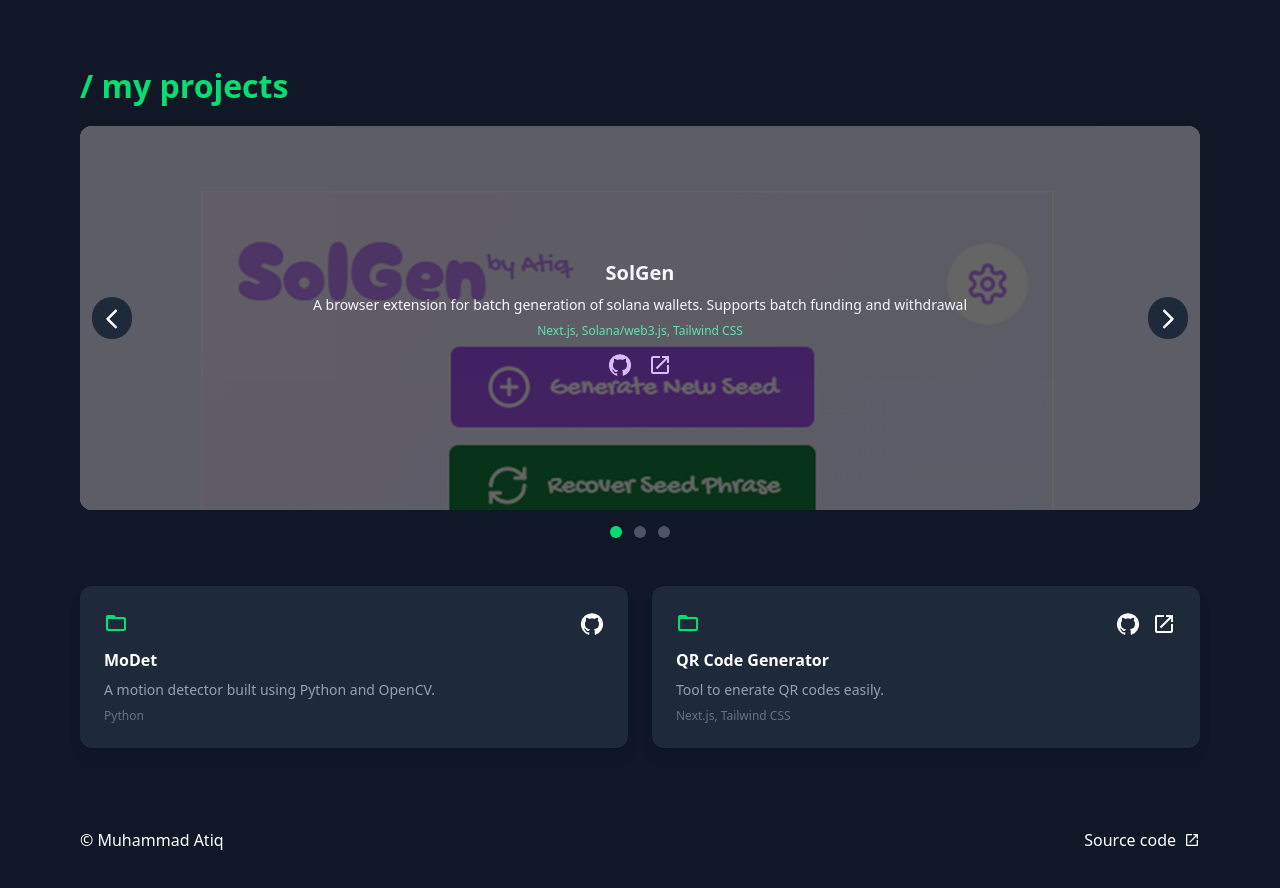
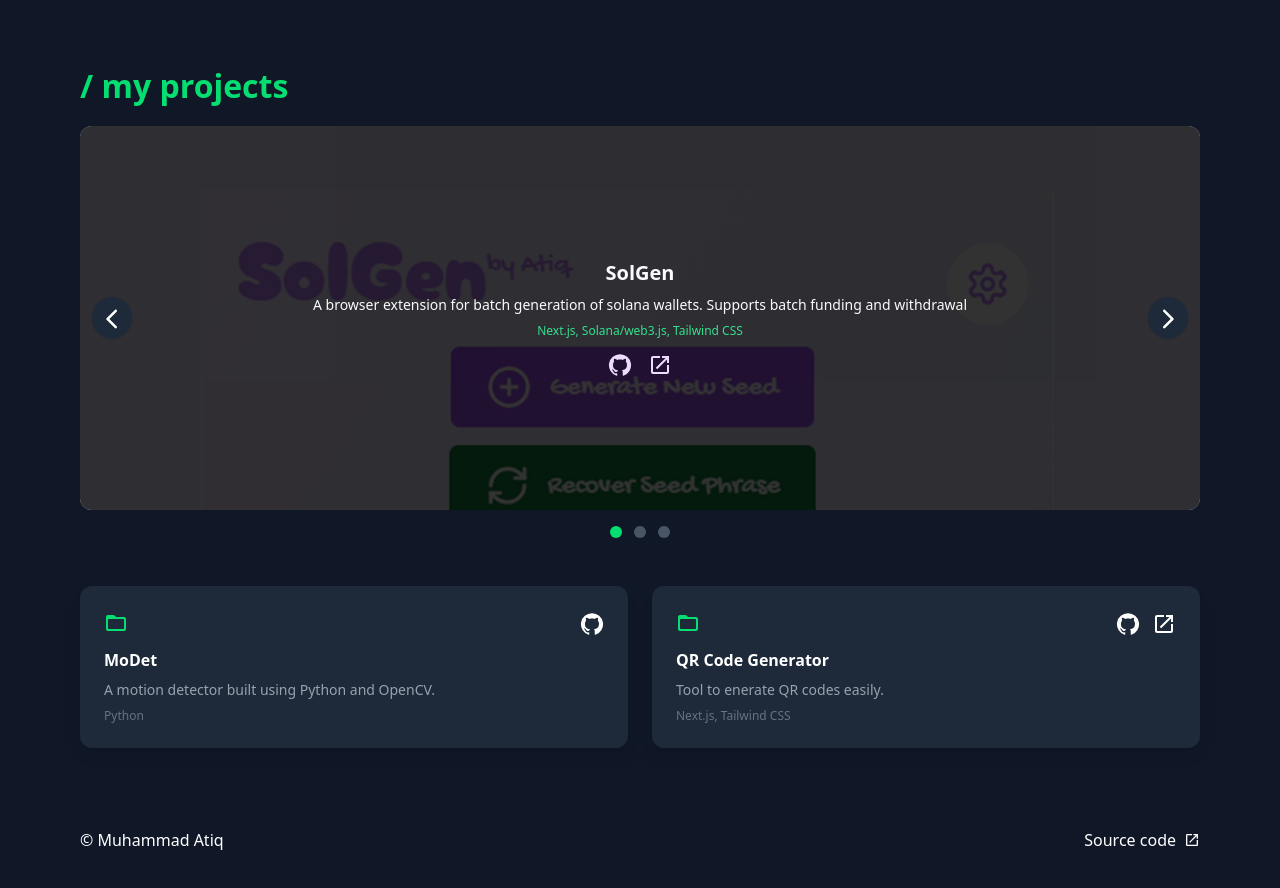
Before and after one commit to maybeAtiq/Atiq, a React (Vite) app: page / in a window 1280 px wide. Shown: the part 1720-2608 px from the top of the page. Built offline with nearby package versions, Linux system fonts and the light colour scheme; a web font is replaced by a local one.

Commit message:
minor fix

```diff
--- a/src/components/Projects.jsx
+++ b/src/components/Projects.jsx
@@ -81,7 +81,7 @@
       <h2 className="text-[32px] font-semibold text-green-400 mb-4">/ my projects</h2>
 
       {/* Spotlight Projects Carousel */}
-      <div className="relative w-full h-72 md:h-96 overflow-hidden rounded-xl flex items-center">
+      <div className="relative w-full h-48 md:h-96 overflow-hidden rounded-xl flex items-center">
 
         <AnimatePresence mode="wait">
           <motion.div
@@ -102,9 +102,9 @@
             <img
               src={spotlightProjects[currentProject].image}
               alt={spotlightProjects[currentProject].title}
-              className="w-full h-full object-cover md:object-top"
+              className="w-full object-cover md:object-center"
             />
-            <div className="absolute inset-0 bg-black opacity-60 flex flex-col justify-center items-center text-white text-center p-4">
+            <div className="absolute inset-0 bg-black opacity-80 flex flex-col justify-center items-center text-white text-center p-4">
               <h3 className="text-xl font-semibold">{spotlightProjects[currentProject].title}</h3>
               <p className="text-sm my-2">{spotlightProjects[currentProject].desc}</p>
               <p className="text-xs text-green-400">{spotlightProjects[currentProject].techStack}</p>
```
